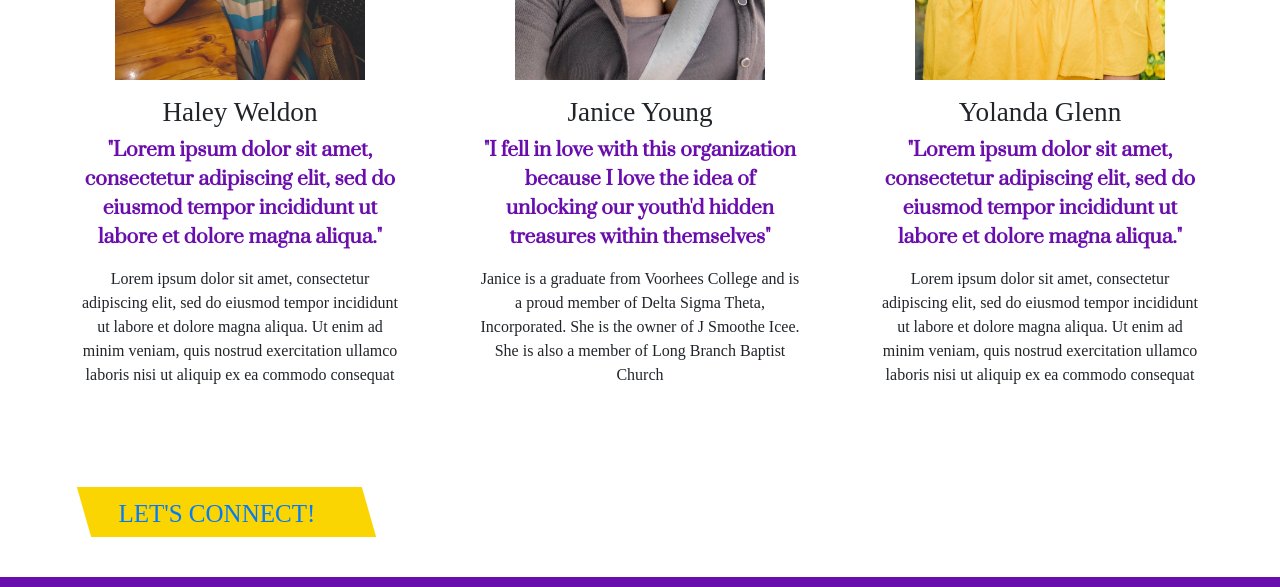
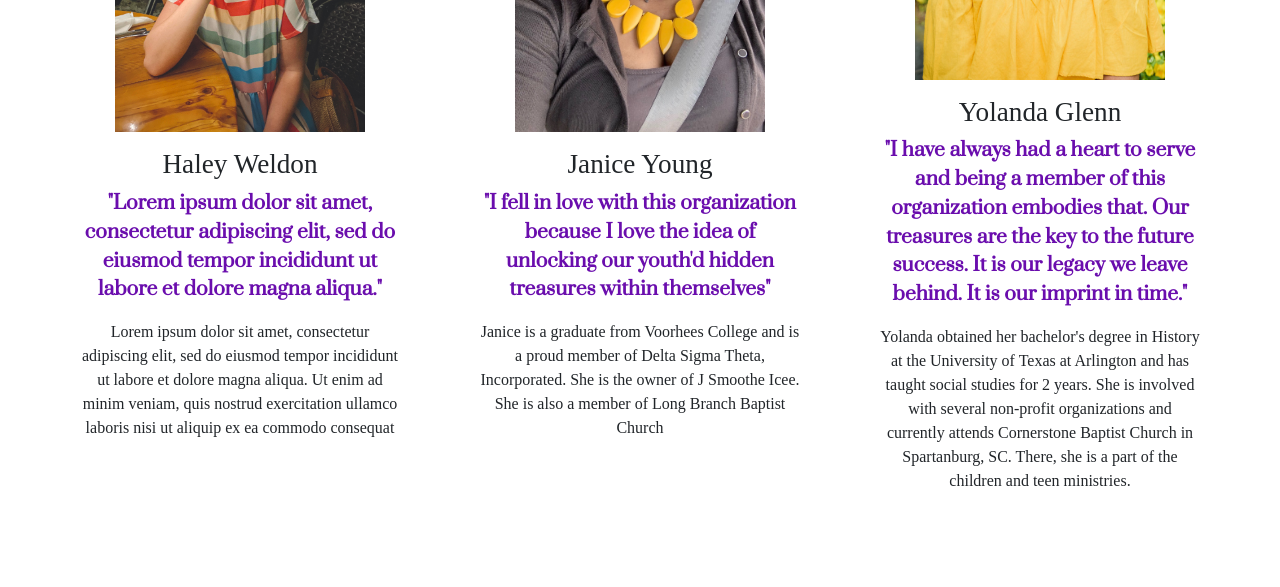
Before and after one commit to kenyawilson/OurHiddenTreasures, a plain HTML site: page about.html in a window 1280 px wide. Shown: the part 2540-3127 px from the top of the page. Drawn offline with nearby package versions, Linux system fonts and the light colour scheme; a web font is replaced by a local one.

Commit message:
more info on about page

```diff
--- a/about.html
+++ b/about.html
@@ -135,15 +135,13 @@
         alt="Yolanda Glenn, Board Member of Our Hidden Treasures, April Henderson, Executive Director" width="250px"
         height="325px" class="board-img">
       <h2 class="name-font">Yolanda Glenn</h2>
-      <p class="quote-style">"Lorem ipsum dolor sit amet, consectetur adipiscing elit, sed do eiusmod tempor
-        incididunt
-        ut labore et dolore
-        magna aliqua."</p>
-      <p class="board-desc">Lorem ipsum dolor sit amet, consectetur adipiscing elit, sed do eiusmod tempor incididunt
-        ut
-        labore et dolore
-        magna aliqua. Ut enim ad minim veniam, quis nostrud exercitation ullamco laboris nisi ut aliquip ex ea commodo
-        consequat</p>
+      <p class="quote-style">"I have always had a heart to serve and being a member of this organization
+        embodies that. Our treasures are the key to the future success. It is our legacy we leave behind.
+        It is our imprint in time."</p>
+      <p class="board-desc">Yolanda obtained her bachelor's degree in History at the University of Texas at Arlington and has
+        taught social studies for 2 years. She is involved with several non-profit organizations and currently attends
+        Cornerstone Baptist Church in Spartanburg, SC. There, she is a part of the children and teen ministries.
+      </p>
     </div>
   </div>
   <div class=body-links>
```
Also changed, not shown: 1 other file.
